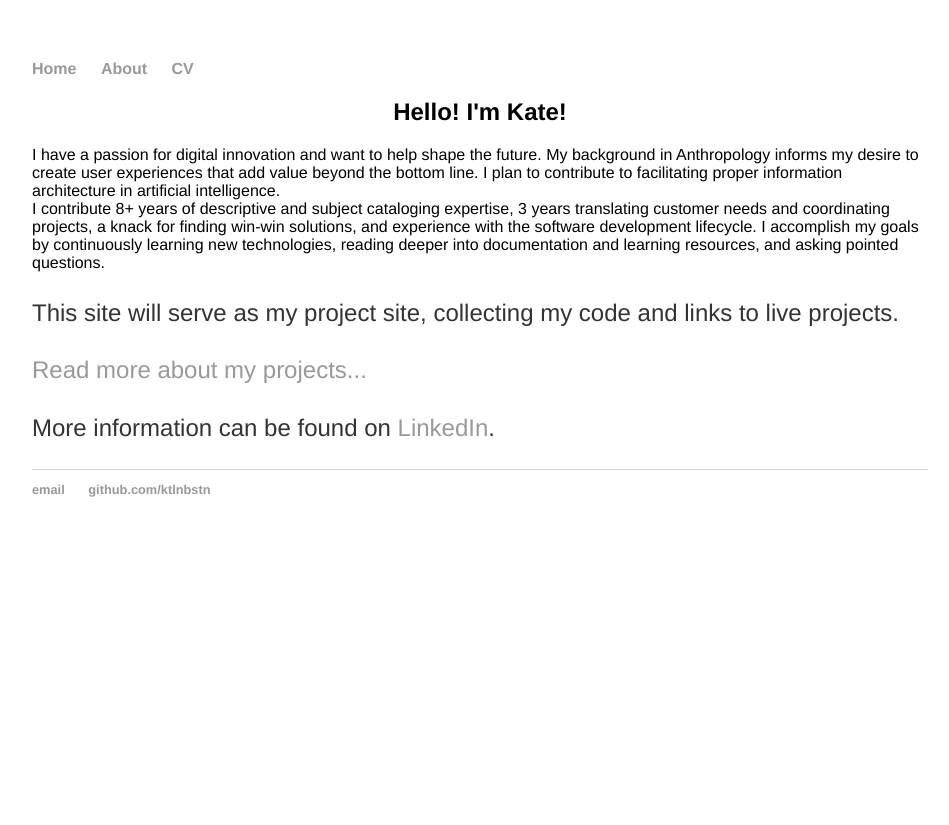
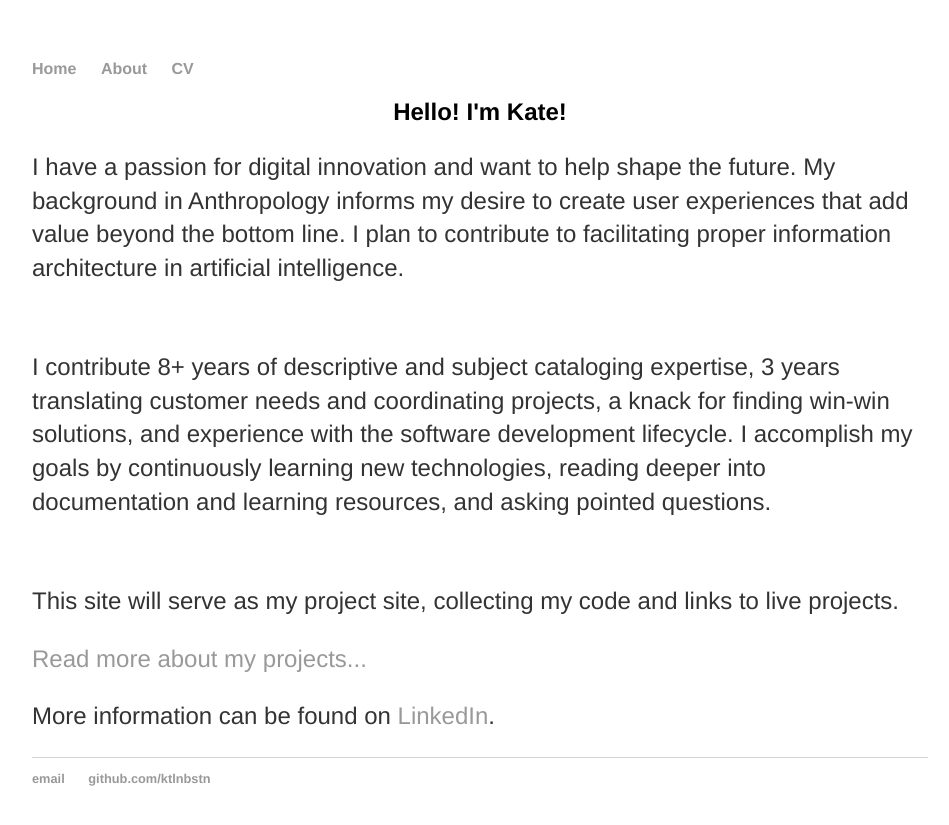
Before and after one commit to ktlnbstn/ktlnbstn.github.io, a Jekyll site: the page built from index.html, in a window 1280 px wide. Shown: the top 825 px of the page, without its empty margins (160-1109 px from the left). Built offline with Jekyll 4.4.1, drawn with Linux system fonts in a browser that asks for light colours.

Commit message:
add ps back

```diff
--- a/index.html
+++ b/index.html
@@ -5,14 +5,14 @@
 <div class="blurb">
 	<center><h2>Hello! I'm Kate!</h2></center>
 
-	I have a passion for digital innovation and want to help shape the future. My background in
+	<p>I have a passion for digital innovation and want to help shape the future. My background in
 	Anthropology informs my desire to create user experiences that add value beyond the bottom line.
-	I plan to contribute to facilitating proper information architecture in artificial intelligence.</br>
+	I plan to contribute to facilitating proper information architecture in artificial intelligence.</p></br>
 
-	I contribute 8+ years of descriptive and subject cataloging expertise, 3 years translating
+	<p>I contribute 8+ years of descriptive and subject cataloging expertise, 3 years translating
 	customer needs and coordinating projects, a knack for finding win-win solutions, and experience
 	with the software development lifecycle. I accomplish my goals by continuously learning new
-	technologies, reading deeper into documentation and learning resources, and asking pointed questions. </br>
+	technologies, reading deeper into documentation and learning resources, and asking pointed questions. </p></br>
 
 	<p>This site will serve as my project site, collecting my code and links to live projects.</p>
 	<p><a href="/cv">Read more about my projects...</a></p>
```
